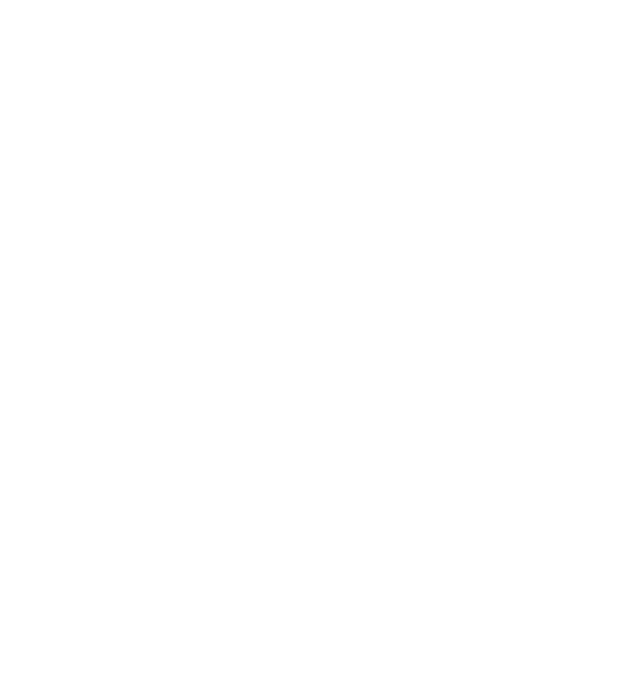
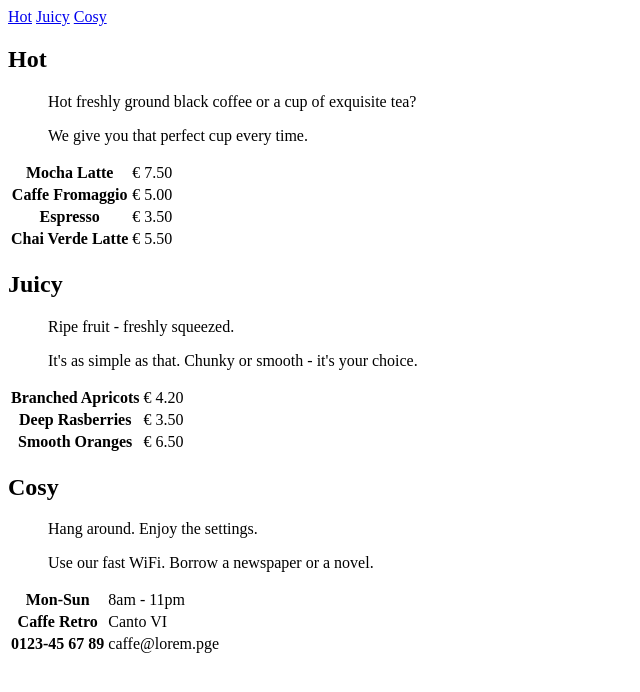
Before and after one commit to angelstam/lexicon-front-end-1-html-css-exercise-caffe-retro, a plain HTML site: page index.html in a window 1280 px wide. Shown: the whole page, without its empty margins (0-640 px from the left). Drawn offline with Linux system fonts and the light colour scheme.

Commit message:
Add content to index.html.

```diff
--- a/index.html
+++ b/index.html
@@ -6,5 +6,61 @@
     <link rel="stylesheet" href="index.css" />
     <title>Caffe Retro</title>
   </head>
-  <body></body>
+  <body>
+    <nav>
+      <a href="#hot">Hot</a>
+      <a href="#juicy">Juicy</a>
+      <a href="#cosy">Cosy</a>
+    </nav>
+    <article id="hot">
+      <h1>Hot</h1>
+      <blockquote>Hot freshly ground black coffee or a cup of exquisite tea?</blockquote>
+      <blockquote>We give you that perfect cup every time.</blockquote>
+      <table>
+        <tr>
+          <th>Mocha Latte</th><td>€ 7.50</td>
+        </tr>
+        <tr>
+          <th>Caffe Fromaggio</th><td>€ 5.00</td>
+        </tr>
+        <tr>
+          <th>Espresso</th><td>€ 3.50</td>
+        </tr>
+        <tr>
+          <th>Chai Verde Latte</th><td>€ 5.50</td>
+        </tr>
+      </table>
+    </article>
+    <article id="juicy">
+      <h1>Juicy</h1>
+      <blockquote>Ripe fruit - freshly squeezed.</blockquote>
+      <blockquote>It's as simple as that. Chunky or smooth - it's your choice.</blockquote>
+      <table>
+        <tr>
+          <th>Branched Apricots</th><td>€ 4.20</td>
+        </tr>
+        <tr>
+          <th>Deep Rasberries</th><td>€ 3.50</td>
+        </tr>
+        <tr>
+          <th>Smooth Oranges</th><td>€ 6.50</td>
+        </tr>
+      </table>
+    </article>
+    <article id="cosy">
+      <h1>Cosy</h1>
+      <blockquote>Hang around. Enjoy the settings.</blockquote>
+      <blockquote>Use our fast WiFi. Borrow a newspaper or a novel.</blockquote>
+      <table>
+        <tr>
+          <th>Mon-Sun</th><td>8am - 11pm</td>
+        </tr>
+        <tr>
+          <th>Caffe Retro</th><td>Canto VI</td>
+        </tr>
+        <tr>
+          <th>0123-45 67 89</th><td>caffe@lorem.pge</td>
+        </tr>
+    </article>
+  </body>
 </html>
```
